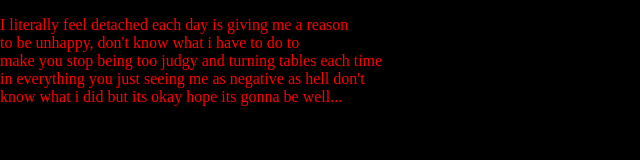
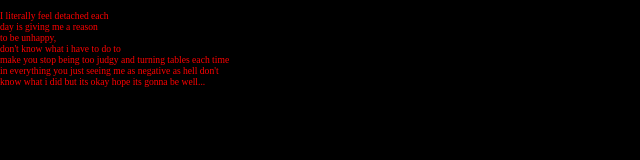
Before and after one commit to Daxton-prince/My-besty, a plain HTML site: page index.html in a window 1280 px wide. Shown: the whole page, without its empty margins (0-640 px from the left). Drawn offline with Linux system fonts and the light colour scheme.

Commit message:
Update index.html

```diff
--- a/index.html
+++ b/index.html
@@ -11,13 +11,13 @@
             padding:0;}
         p{
             color:red;
-            font-size:1rem;
+            font-size:0.6rem;
         }
     </style>
         </head>
     <body>
-        <p>I literally feel detached each day is giving me a reason<br>
-        to be unhappy, don't know what i have to do to<br> make you stop being too judgy and turning tables
+        <p>I literally feel detached each <br>day is giving me a reason<br>
+        to be unhappy, <br>don't know what i have to do to<br> make you stop being too judgy and turning tables
         each time<br>in everything you just seeing me as negative as hell don't<br>
         know what i did but its okay hope its gonna be well...</p>
     </body>
```
